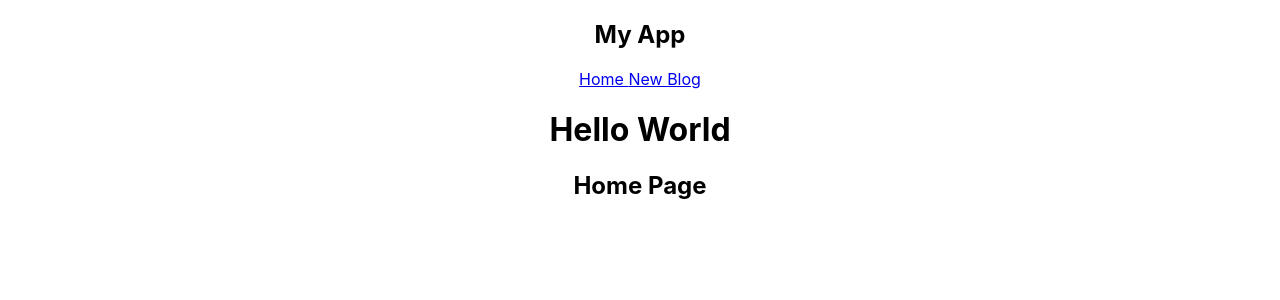
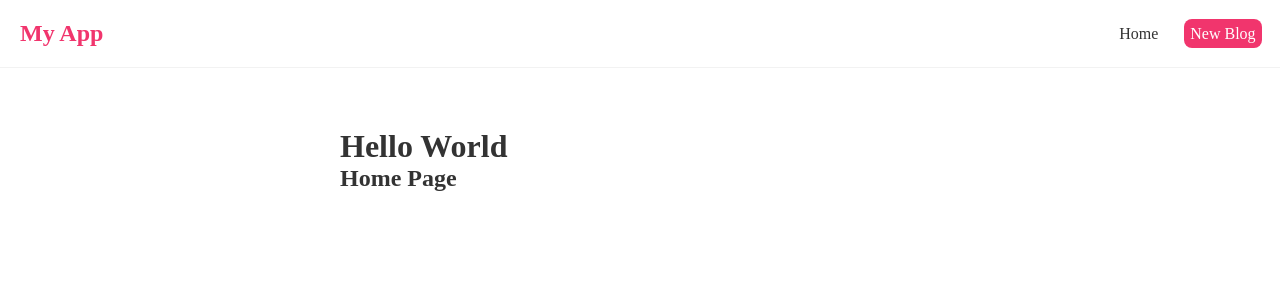
Before and after one commit to jsm1306/myblog, a React (Create React App) app: page / in a window 1280 px wide. Shown: the top 300 px of the page. Built offline with nearby package versions, Linux system fonts and the light colour scheme.

Commit message:
Experiment-6

```diff
--- a/src/App.css
+++ /dev/null
@@ -1,38 +0,0 @@
-.App {
-  text-align: center;
-}
-
-.App-logo {
-  height: 40vmin;
-  pointer-events: none;
-}
-
-@media (prefers-reduced-motion: no-preference) {
-  .App-logo {
-    animation: App-logo-spin infinite 20s linear;
-  }
-}
-
-.App-header {
-  background-color: #282c34;
-  min-height: 100vh;
-  display: flex;
-  flex-direction: column;
-  align-items: center;
-  justify-content: center;
-  font-size: calc(10px + 2vmin);
-  color: white;
-}
-
-.App-link {
-  color: #61dafb;
-}
-
-@keyframes App-logo-spin {
-  from {
-    transform: rotate(0deg);
-  }
-  to {
-    transform: rotate(360deg);
-  }
-}
--- a/src/App.js
+++ b/src/App.js
@@ -1,4 +1,4 @@
-import './App.css';
+// import './App.css';
 import Home from './Home';
 import Navbar from './NavBar';
 const myFunction = ()=> {
--- a/src/NavBar.js
+++ b/src/NavBar.js
@@ -4,7 +4,11 @@
     <h1>My App </h1>
     <div className="links">
     <a href="/"> Home </a>
-    <a href="/create" > New Blog </a>
+    <a href="/create" style={{
+    color:"white",
+   backgroundColor:'#f1356d',
+   borderRadius: '8px'
+    }}> New Blog </a>
     </div>
     </nav>
     );
--- a/src/index.css
+++ b/src/index.css
@@ -1,13 +1,31 @@
-body {
+* {
   margin: 0;
-  font-family: -apple-system, BlinkMacSystemFont, 'Segoe UI', 'Roboto', 'Oxygen',
-    'Ubuntu', 'Cantarell', 'Fira Sans', 'Droid Sans', 'Helvetica Neue',
-    sans-serif;
-  -webkit-font-smoothing: antialiased;
-  -moz-osx-font-smoothing: grayscale;
+  font-family: "Quicksand";
+  color: #333;
+ }
+ .navbar {
+  padding: 20px;
+  display: flex;
+  align-items: center;
+  width: 97%;
+  border-bottom: 1px solid #f2f2f2;
 }
-
-code {
-  font-family: source-code-pro, Menlo, Monaco, Consolas, 'Courier New',
-    monospace;
-}
+ .navbar h1 {
+  color: #f1356d;
+ }
+ .navbar .links {
+  margin-left: auto;
+ }
+ .navbar a {
+  margin-left: 16px;
+  text-decoration: none;
+  padding: 6px;
+ }
+.navbar a:hover {
+  color: #f1356d;
+ }
+ .content {
+  max-width: 600px;
+  margin: 40px auto;
+  padding: 20px;
+ }
```
